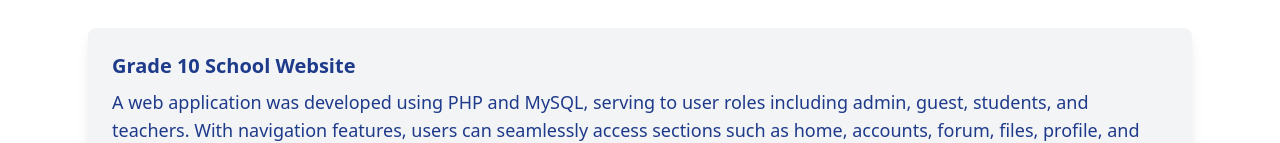
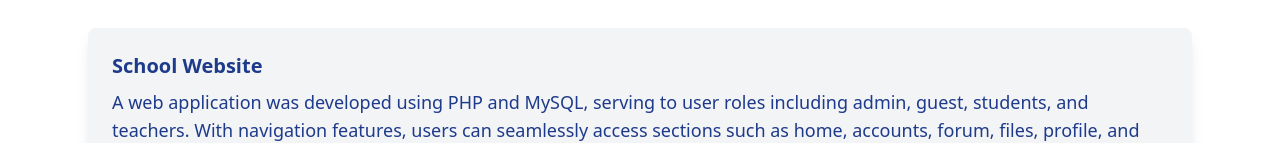
Before and after one commit to byang-roman/vhi-portfolio, a React (Create React App) app: page /projects in a window 1280 px wide. Shown: the part 182-325 px from the top of the page. Built offline with nearby package versions, Linux system fonts and the light colour scheme.

Commit message:
fix title name for school website

```diff
--- a/src/components/Projects/index.tsx
+++ b/src/components/Projects/index.tsx
@@ -7,7 +7,7 @@ import ReactPlayer from 'react-player';
 const Projects: React.FC = () => {
     const thesisProjects = [
         {
-            title: 'Grade 10 School Website',
+            title: 'School Website',
             description:
                 'A web application was developed using PHP and MySQL, serving to user roles including admin, guest, students, and teachers. With navigation features, users can seamlessly access sections such as home, accounts, forum, files, profile, and logout. As an assistant programmer, I contributed to the development of this dynamic platform, ensuring smooth functionality and a user-friendly interface.',
             type: 'screenshot',
```
